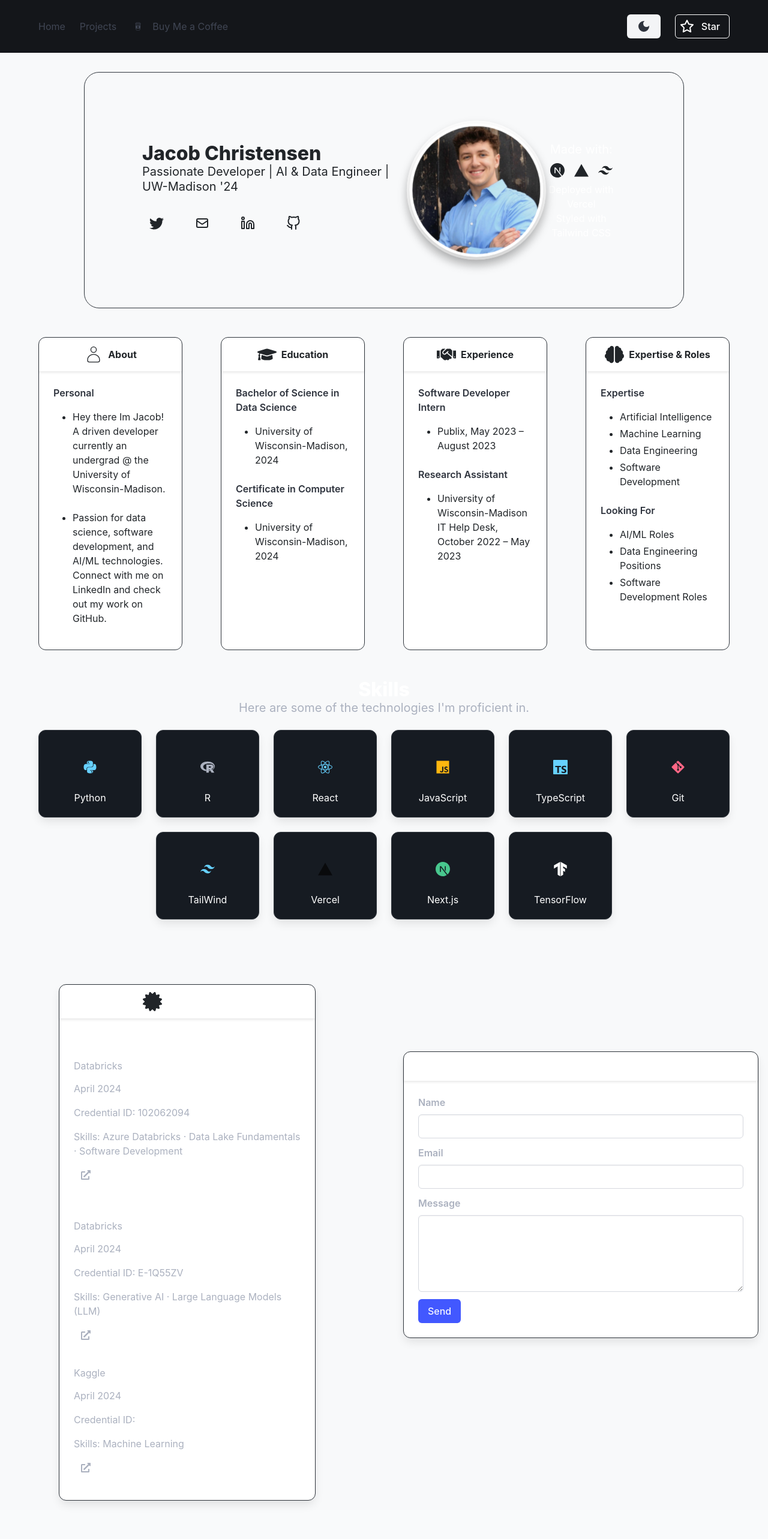
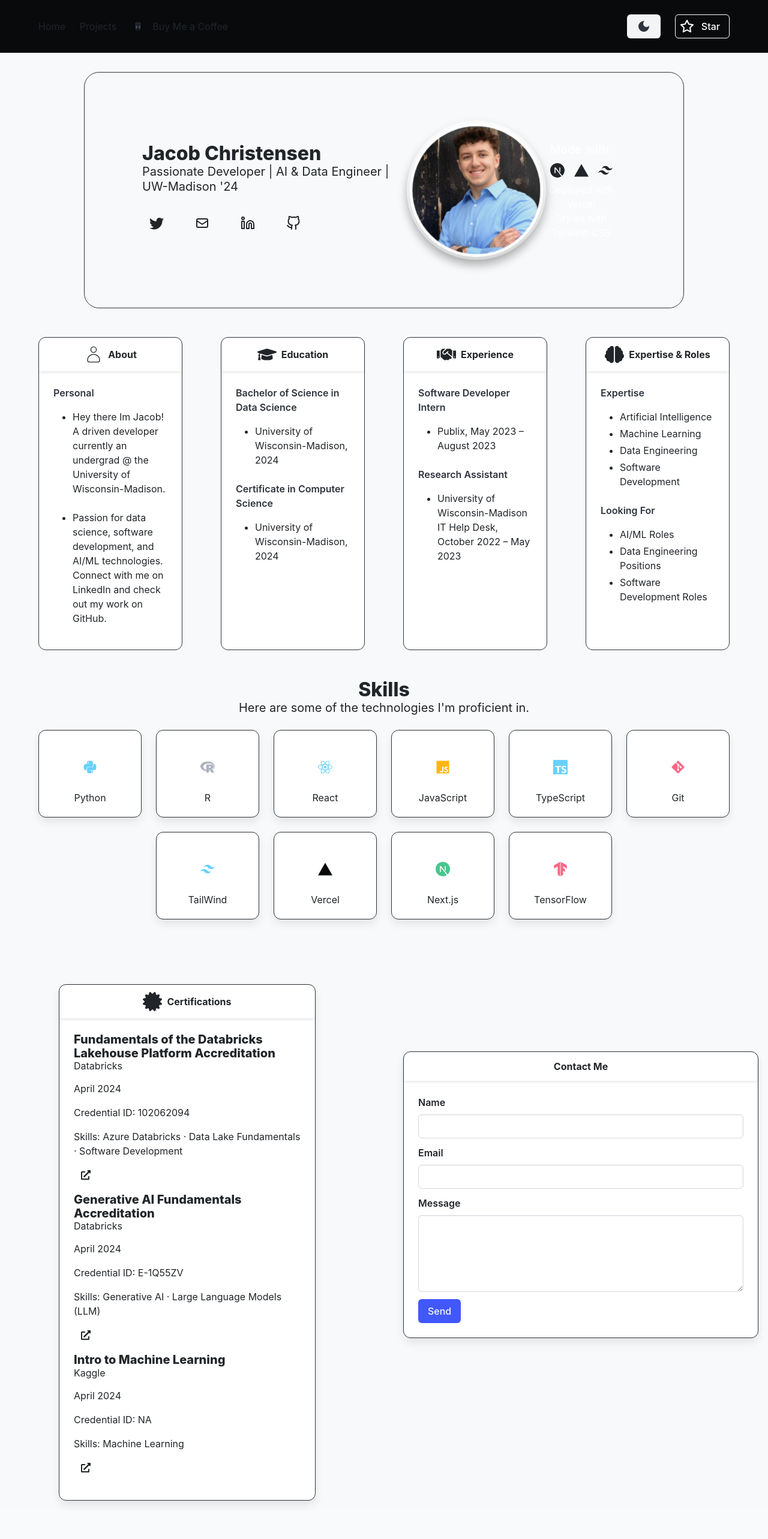
Before and after one commit to neuraldevx/Jake-Christensen-Portfolio, a Next.js app: page / in a window 1280 px wide. Shown: the top 2566 px of the page at 60% size. Built offline with nearby package versions, Linux system fonts and the light colour scheme.

Commit message:
corrected errors implemented ui fixes and updated functionality for better use

```diff
--- a/app/components/certifications.tsx
+++ b/app/components/certifications.tsx
@@ -23,6 +23,7 @@ const certifications = [
     title: 'Intro to Machine Learning',
     issuer: 'Kaggle',
     date: 'April 2024',
+    credentialId: 'NA',
     url: 'https://www.kaggle.com/learn/certification/jakerchristensen/intro-to-machine-learning',
     skills: 'Machine Learning'
   },
@@ -35,20 +36,20 @@ const Certifications: React.FC = () => {
         <div className="column is-three-quarters">
           <div className="card hover-card">
             <header className="card-header">
-              <p className="card-header-title has-text-white">
-                <FaCertificate className="icon is-medium"/> Certifications
+              <p className="card-header-title" style={{ color: 'var(--text-color)' }}>
+                <FaCertificate className="icon is-medium" /> Certifications
               </p>
             </header>
             <div className="card-content">
               <div className="content">
                 {certifications.map((cert, idx) => (
                   <div key={idx} className="mb-4">
-                    <p className="title is-5 has-text-white">{cert.title}</p>
-                    <p className="subtitle is-6 has-text-grey-light">{cert.issuer}</p>
-                    <p className="has-text-grey-light">{cert.date}</p>
-                    <p className="has-text-grey-light">Credential ID: {cert.credentialId}</p>
-                    <p className="has-text-grey-light">Skills: {cert.skills}</p>
-                    <a href={cert.url} target="_blank" rel="noopener noreferrer" className="icon has-text-grey-light ml-2">
+                    <p className="title is-5" style={{ color: 'var(--text-color)' }}>{cert.title}</p>
+                    <p className="subtitle is-6" style={{ color: 'var(--text-color)' }}>{cert.issuer}</p>
+                    <p style={{ color: 'var(--text-color)' }}>{cert.date}</p>
+                    <p style={{ color: 'var(--text-color)' }}>Credential ID: {cert.credentialId}</p>
+                    <p style={{ color: 'var(--text-color)' }}>Skills: {cert.skills}</p>
+                    <a href={cert.url} target="_blank" rel="noopener noreferrer" className="icon ml-2" style={{ color: 'var(--text-color)' }}>
                       <FaExternalLinkAlt />
                     </a>
                   </div>
--- a/app/components/contactForm.tsx
+++ b/app/components/contactForm.tsx
@@ -37,12 +37,12 @@ const ContactForm: React.FC = () => {
         <div className="column">
           <div className="card hover-card custom-background">
             <header className="card-header custom-card-header">
-              <p className="card-header-title has-text-white">Contact Me</p>
+              <p className="card-header-title" style={{ color: 'var(--text-color)' }}>Contact Me</p>
             </header>
             <div className="card-content">
               <form onSubmit={handleSubmit}>
                 <div className="field">
-                  <label className="label has-text-grey-light">Name</label>
+                  <label className="label" style={{ color: 'var(--text-color)' }}>Name</label>
                   <div className="control">
                     <input
                       className="input custom-input"
@@ -55,7 +55,7 @@ const ContactForm: React.FC = () => {
                   </div>
                 </div>
                 <div className="field">
-                  <label className="label has-text-grey-light">Email</label>
+                  <label className="label" style={{ color: 'var(--text-color)' }}>Email</label>
                   <div className="control">
                     <input
                       className="input custom-input"
@@ -68,7 +68,7 @@ const ContactForm: React.FC = () => {
                   </div>
                 </div>
                 <div className="field">
-                  <label className="label has-text-grey-light">Message</label>
+                  <label className="label" style={{ color: 'var(--text-color)' }}>Message</label>
                   <div className="control">
                     <textarea
                       className="textarea custom-input"
@@ -87,7 +87,7 @@ const ContactForm: React.FC = () => {
                   </div>
                 </div>
               </form>
-              {formStatus && <p className="has-text-grey-light">{formStatus}</p>}
+              {formStatus && <p style={{ color: 'var(--text-color)' }}>{formStatus}</p>}
             </div>
           </div>
         </div>
--- a/app/components/nav.tsx
+++ b/app/components/nav.tsx
@@ -4,14 +4,6 @@ import { useState, useEffect } from 'react';
 import { CiCoffeeCup } from "react-icons/ci";
 import StarButton from './starButton';
 import { MdLightMode, MdDarkMode } from 'react-icons/md';
-
-function MoonIcon() {
-  return (
-    <svg xmlns="http://www.w3.org/2000/svg" width="24" height="24" viewBox="0 0 24 24" fill="none" stroke="currentColor" strokeWidth="2" strokeLinecap="round" strokeLinejoin="round">
-      <path d="M12 3a6 6 0 0 0 9 9 9 9 0 1 1-9-9Z" />
-    </svg>
-  );
-}
 
 interface NavItem {
   name: string;
@@ -59,7 +51,7 @@ export function Navbar() {
   };
 
   return (
-    <nav className="navbar has-background-black-bis is-spaced">
+    <nav className="navbar has-background-black is-spaced">
       <div className="container">
         <div className="navbar-brand">
           <div className={`navbar-burger burger ${isActive ? 'is-active' : ''}`} data-target="navbarMenu" onClick={toggleBurgerMenu}>
@@ -73,7 +65,7 @@ export function Navbar() {
             {Object.entries(navItems).map(([path, { name, icon, className }]) => (
               <Link href={path} key={path} className={className}>
                 {icon && <span className="icon">{icon}</span>}
-                <span>{name}</span>
+                <span style={{ color: 'var(--text-color)' }}>{name}</span>
               </Link>
             ))}
           </div>
--- a/app/components/skills.tsx
+++ b/app/components/skills.tsx
@@ -1,6 +1,6 @@
 import React from 'react';
 import { FaReact, FaJs, FaGitAlt, FaPython } from 'react-icons/fa';
-import { SiNextdotjs, SiTailwindcss, SiTypescript, SiFigma, SiVercel, SiNetlify, SiPrisma, SiR, SiPython, SiTensorflow } from 'react-icons/si';
+import { SiNextdotjs, SiTailwindcss, SiTypescript, SiFigma, SiVercel, SiNetlify, SiPrisma, SiR, SiTensorflow } from 'react-icons/si';
 
 const skills = [
   { name: 'Python', icon: <FaPython className="icon has-text-info" /> },
@@ -12,21 +12,21 @@ const skills = [
   { name: 'TailWind', icon: <SiTailwindcss className="icon has-text-info" /> },
   { name: 'Vercel', icon: <SiVercel className="icon has-text-black" /> },
   { name: 'Next.js', icon: <SiNextdotjs className="icon has-text-success" /> },
-  { name: 'TensorFlow', icon: <SiTensorflow className="icon has-text-white" /> },
+  { name: 'TensorFlow', icon: <SiTensorflow className="icon has-text-danger" /> },
 ];
 
 const Skills = () => {
   return (
     <section className="skills-section mt-6 mb-6">
       <div className="container">
-        <h2 className="title has-text-centered has-text-white">Skills</h2>
-        <p className="subtitle has-text-centered has-text-grey-light">Here are some of the technologies I'm proficient in.</p>
+        <h2 className="title has-text-centered" style={{ color: 'var(--text-color)' }}>Skills</h2>
+        <p className="subtitle has-text-centered" style={{ color: 'var(--text-color)' }}>Here are some of the technologies I'm proficient in.</p>
         <div className="columns is-multiline is-centered">
           {skills.map((skill) => (
             <div key={skill.name} className="column is-2 has-text-centered">
-              <div className="box transition duration-300 transform hover:bg-gray-700 hover:scale-105" style={{ backgroundColor: '#161B22' }}>
+              <div className="box transition duration-300 transform hover:bg-gray-700 hover:scale-105" style={{ backgroundColor: 'var(--card-background-color)' }}>
                 <div className="is-size-1">{skill.icon}</div>
-                <p className="has-text-white mt-2">{skill.name}</p>
+                <p className="mt-2" style={{ color: 'var(--text-color)' }}>{skill.name}</p>
               </div>
             </div>
           ))}
--- a/app/styles/global.css
+++ b/app/styles/global.css
@@ -13,8 +13,8 @@
   --card-background-color: #ffffff;
   --button-background-color: #6c757d;
   --button-text-color: #ffffff;
-  --navbar-background-color: #ffffff;
-  --navbar-text-color: #212529;
+  --navbar-background-color: #000000; /* Ensure navbar is black */
+  --navbar-text-color: #ffffff;
   --link-color: #007bff;
 }
 
@@ -25,7 +25,7 @@
   --card-background-color: #1f1f1f;
   --button-background-color: #6c757d;
   --button-text-color: #ffffff;
-  --navbar-background-color: #1a1a1a;
+  --navbar-background-color: #000000; /* Ensure navbar is black */
   --navbar-text-color: #e0e0e0;
   --link-color: #90caf9;
 }
```
